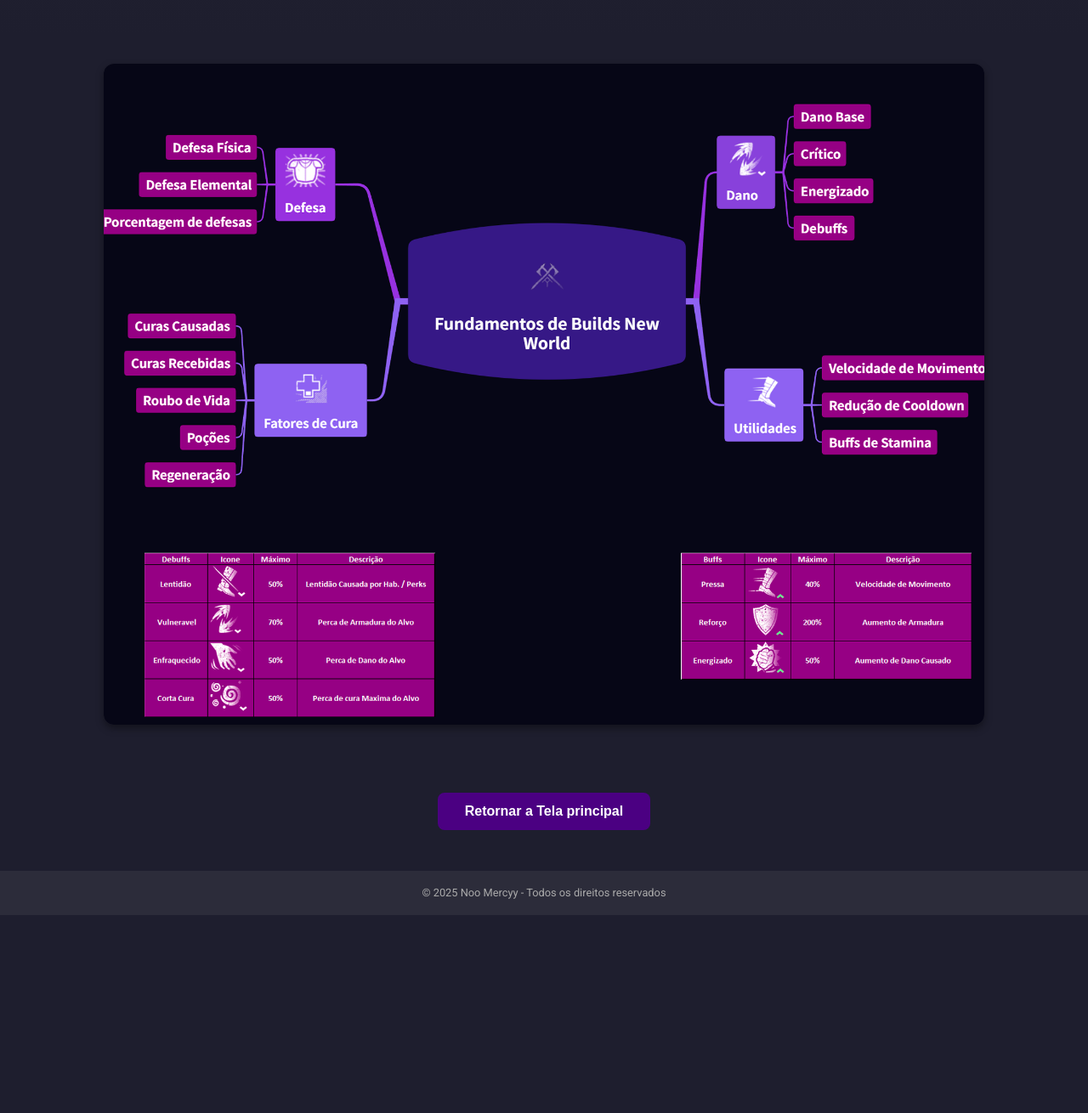
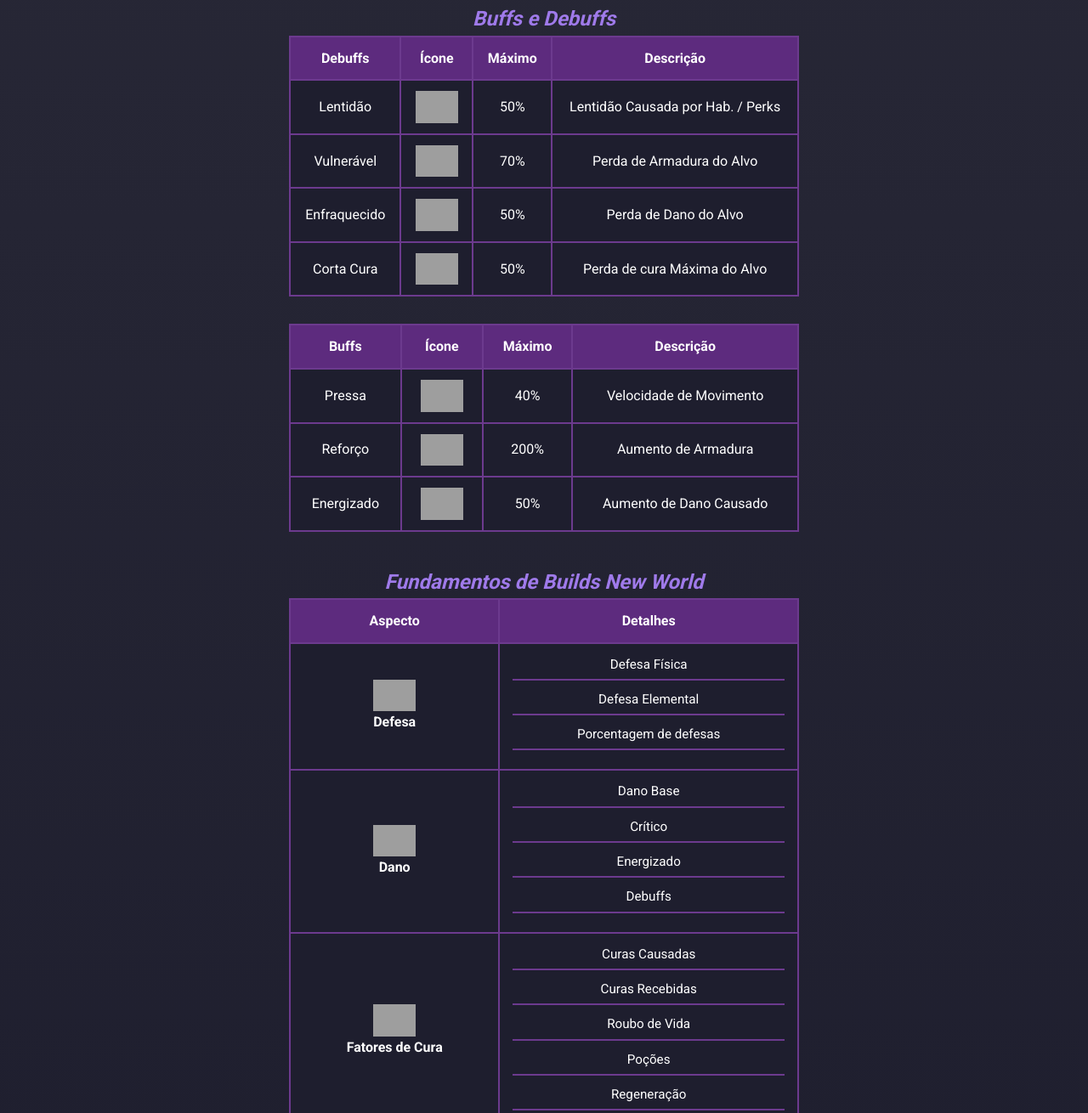
Before and after one commit to jian-19/pagina-guilda-new-world, a plain HTML site: page src/pages/fundamentos_de_builds.html in a window 1280 px wide. Shown: the part 1115-2425 px from the top of the page at 85% size. Before the commit the page ends 2192 px from the top, so only its background shows below. Drawn offline with Linux system fonts and the light colour scheme; grey boxes are pictures that could not be loaded.

Commit message:
add new tables

```diff
--- a/src/css/style.css
+++ b/src/css/style.css
@@ -275,3 +275,58 @@ body.raids-page footer {
     margin: 0 auto;
   }
 }
+
+table {
+  width: 100%;
+  max-width: 600px;
+  border-collapse: collapse;
+  margin-bottom: 2rem;
+  font-family: 'Roboto', sans-serif;
+  background-color: #1e1e2e;
+  color: #fff;
+}
+
+.table-container {
+  display: flex;
+  flex-direction: column;
+  align-items: center;
+}
+
+table thead tr {
+  background-color: #5d2b7e;
+  color: #fff;
+}
+
+table th,
+table td {
+  padding: 12px 15px;
+  border: 2px solid #6c3a8e;
+}
+
+table tbody tr:hover {
+  background-color: #6c3a8e;
+  transition: background-color 0.3s ease;
+}
+
+table img {
+  display: block;
+  margin: 0 auto;
+  max-width: 50px; /* Ajuste o tamanho do ícone */
+  height: auto;
+}
+.main-topic {
+    font-weight: bold;
+}
+
+.sub-topics li {
+    font-size: 0.95rem;
+    list-style: none;
+    color: white;
+}
+
+.sub-topics li {
+    font-size: 0.95rem;
+    border-bottom: 2px solid #6c3a8e; /* Borda inferior roxa */
+    padding-bottom: 5px; /* Espaço entre o texto e a linha */
+    margin-bottom: 10px; /* Espaço entre as linhas */
+}
--- a/src/pages/fundamentos_de_builds.html
+++ b/src/pages/fundamentos_de_builds.html
@@ -10,6 +10,8 @@
   <script src="/src/js/script.js"></script>
 </head>
 <body class="raids-page">
+
+  <!-- Cabeçalho -->
   <header>
     <div class="logo">Fundamentos de Builds em New World</div>
     <button id="theme-toggle" class="theme-toggle">
@@ -17,9 +19,16 @@
       <span class="icon-light">☀️</span>
     </button>
   </header>
+
+  <!-- Conteúdo Principal -->
   <section class="hero">
-    <h1 class="slogan">Fundamentos de Builds no New world:</h1>
-    <p>Entender os fundamentos de uma build no New World é essencial para maximizar o desempenho do seu personagem em combate. As builds são divididas em quatro categorias principais que trabalham juntas para criar um estilo de jogo coeso.</p>
+    <h1 class="slogan">Fundamentos de Builds no New World:</h1>
+    <p>
+      Entender os fundamentos de uma build no New World é essencial para maximizar o desempenho do seu personagem em combate.
+      As builds são divididas em quatro categorias principais que trabalham juntas para criar um estilo de jogo coeso.
+    </p>
+
+    <!-- Defesa -->
     <h2 class="slogan">Defesa</h2>
     <p>A defesa é a sua primeira linha de proteção contra danos.</p>
     <ul>
@@ -27,6 +36,8 @@
       <li><span>Defesa Elemental:</span> Resistência a ataques de magia.</li>
       <li><span>Porcentagem de Defesas:</span> A forma como essas defesas são calculadas e aplicadas.</li>
     </ul>
+
+    <!-- Dano -->
     <h2 class="slogan">Dano</h2>
     <p>Esta categoria foca em como você causa dano aos seus inimigos.</p>
     <ul>
@@ -35,6 +46,8 @@
       <li><span>Energizado:</span> Um buff que aumenta a produção de dano.</li>
       <li><span>Debuffs:</span> Efeitos negativos aplicados a inimigos que reduzem a eficácia deles, como Vulnerável e Enfraquecido.</li>
     </ul>
+
+    <!-- Cura -->
     <h2 class="slogan">Fatores de Cura</h2>
     <p>Esses fatores determinam a sua capacidade de sobreviver e recuperar vida.</p>
     <ul>
@@ -44,6 +57,8 @@
       <li><span>Poções:</span> Itens consumíveis que restauram vida.</li>
       <li><span>Regeneração:</span> Recuperação de vida ao longo do tempo.</li>
     </ul>
+
+    <!-- Utilidades -->
     <h2 class="slogan">Utilidades</h2>
     <p>As utilidades melhoram sua mobilidade e eficiência em combate.</p>
     <ul>
@@ -51,18 +66,147 @@
       <li><span>Redução de Cooldown:</span> Diminuição do tempo de recarga das suas habilidades.</li>
       <li><span>Buffs de Estamina:</span> Aumentos na sua estamina, que é usada para desviar e correr.</li>
     </ul>
+
+    <!-- Buffs e Debuffs -->
+    <h2 class="slogan">Buffs e Debuffs</h2>
+    <div class="table-container">
+
+      <!-- Debuffs -->
+      <table>
+        <thead>
+          <tr>
+            <th>Debuffs</th>
+            <th>Ícone</th>
+            <th>Máximo</th>
+            <th>Descrição</th>
+          </tr>
+        </thead>
+        <tbody>
+          <tr>
+            <td>Lentidão</td>
+            <td><img src="https://cdn.nwdb.info/db/images/live/v56/status/se_slowt1.png" alt="Ícone de Lentidão"></td>
+            <td>50%</td>
+            <td>Lentidão Causada por Hab. / Perks</td>
+          </tr>
+          <tr>
+            <td>Vulnerável</td>
+            <td><img src="https://cdn.nwdb.info/db/images/live/v56/status/se_rendt1.png" alt="Ícone de Vulnerável"></td>
+            <td>70%</td>
+            <td>Perda de Armadura do Alvo</td>
+          </tr>
+          <tr>
+            <td>Enfraquecido</td>
+            <td><img src="https://cdn.nwdb.info/db/images/live/v56/status/se_weakent1.png" alt="Ícone de Enfraquecido"></td>
+            <td>50%</td>
+            <td>Perda de Dano do Alvo</td>
+          </tr>
+          <tr>
+            <td>Corta Cura</td>
+            <td><img src="https://cdn.nwdb.info/db/images/live/v56/status/se_diseaset1.png" alt="Ícone de Corta Cura"></td>
+            <td>50%</td>
+            <td>Perda de cura Máxima do Alvo</td>
+          </tr>
+        </tbody>
+      </table>
+
+      <!-- Buffs -->
+      <table>
+        <thead>
+          <tr>
+            <th>Buffs</th>
+            <th>Ícone</th>
+            <th>Máximo</th>
+            <th>Descrição</th>
+          </tr>
+        </thead>
+        <tbody>
+          <tr>
+            <td>Pressa</td>
+            <td><img src="https://cdn.nwdb.info/db/images/live/v56/status/se_haste.png" alt="Ícone de Pressa"></td>
+            <td>40%</td>
+            <td>Velocidade de Movimento</td>
+          </tr>
+          <tr>
+            <td>Reforço</td>
+            <td><img src="https://cdn.nwdb.info/db/images/live/v56/status/se_fortifyt1.png" alt="Ícone de Reforço"></td>
+            <td>200%</td>
+            <td>Aumento de Armadura</td>
+          </tr>
+          <tr>
+            <td>Energizado</td>
+            <td><img src="https://cdn.nwdb.info/db/images/live/v56/status/se_empowert1.png" alt="Ícone de Energizado"></td>
+            <td>50%</td>
+            <td>Aumento de Dano Causado</td>
+          </tr>
+        </tbody>
+      </table>
+
+      <!-- Tabela Resumo -->
+      <h2 class="slogan">Fundamentos de Builds New World</h2>
+      <table>
+        <thead>
+          <tr>
+            <th>Aspecto</th>
+            <th>Detalhes</th>
+          </tr>
+        </thead>
+        <tbody>
+          <tr>
+            <td class="main-topic"><img src="https://cdn.nwdb.info/db/images/live/v56/status/se_blunderbuss_onaroll.png" alt="Ícone de Energizado">Defesa</td>
+            <td class="sub-topics">
+              <ul>
+                <li>Defesa Física</li>
+                <li>Defesa Elemental</li>
+                <li>Porcentagem de defesas</li>
+              </ul>
+            </td>
+          </tr>
+          <tr>
+            <td class="main-topic"><img src="https://cdn.nwdb.info/db/images/live/v56/status/se_rendt1.png" alt="Ícone de Energizado">Dano</td>
+            <td class="sub-topics">
+              <ul>
+                <li>Dano Base</li>
+                <li>Crítico</li>
+                <li>Energizado</li>
+                <li>Debuffs</li>
+              </ul>
+            </td>
+          </tr>
+          <tr>
+            <td class="main-topic"><img src="https://cdn.nwdb.info/db/images/live/v56/status/se_blunderbuss_lastchance.png" alt="Ícone de Energizado">Fatores de Cura</td>
+            <td class="sub-topics">
+              <ul>
+                <li>Curas Causadas</li>
+                <li>Curas Recebidas</li>
+                <li>Roubo de Vida</li>
+                <li>Poções</li>
+                <li>Regeneração</li>
+              </ul>
+            </td>
+          </tr>
+          <tr>
+            <td class="main-topic"><img src="https://cdn.nwdb.info/db/images/live/v56/status/se_blunderbuss_runandgun.png" alt="Ícone de Energizado">Utilidades</td>
+            <td class="sub-topics">
+              <ul>
+                <li>Velocidade de Movimento</li>
+                <li>Redução de Cooldown</li>
+                <li>Buffs de Stamina</li>
+              </ul>
+            </td>
+          </tr>
+        </tbody>
+      </table>
+    </div>
   </section>
-  <section class="cards">
-    <a href="#" class="card">
-      <img class="fundamentos" src="../img/fundamentos de builds.png" alt="fundamentos">
-      <h3 style="color: #e63946;">Fundamentos de Builds</h3>
-    </a>
+  <!-- Botão Voltar -->
+  <section class="cta">
+    <a href="/index.html"><button>Retornar à Tela Principal</button></a>
   </section>
-  <section class="cta">
-    <a href="/index.html"><button>Retornar a Tela principal</button></a>
-  </section>
+
+  <!-- Rodapé -->
   <footer>
     © 2025 Noo Mercyy - Todos os direitos reservados
   </footer>
+
 </body>
 </html>
```
Also changed, not shown: src/pages/Raids/devorador.html (+1 -2 lines), src/pages/Raids/gorgonas.html (+1 -1 lines). Lines whose indentation alone changed are shown as unchanged.
